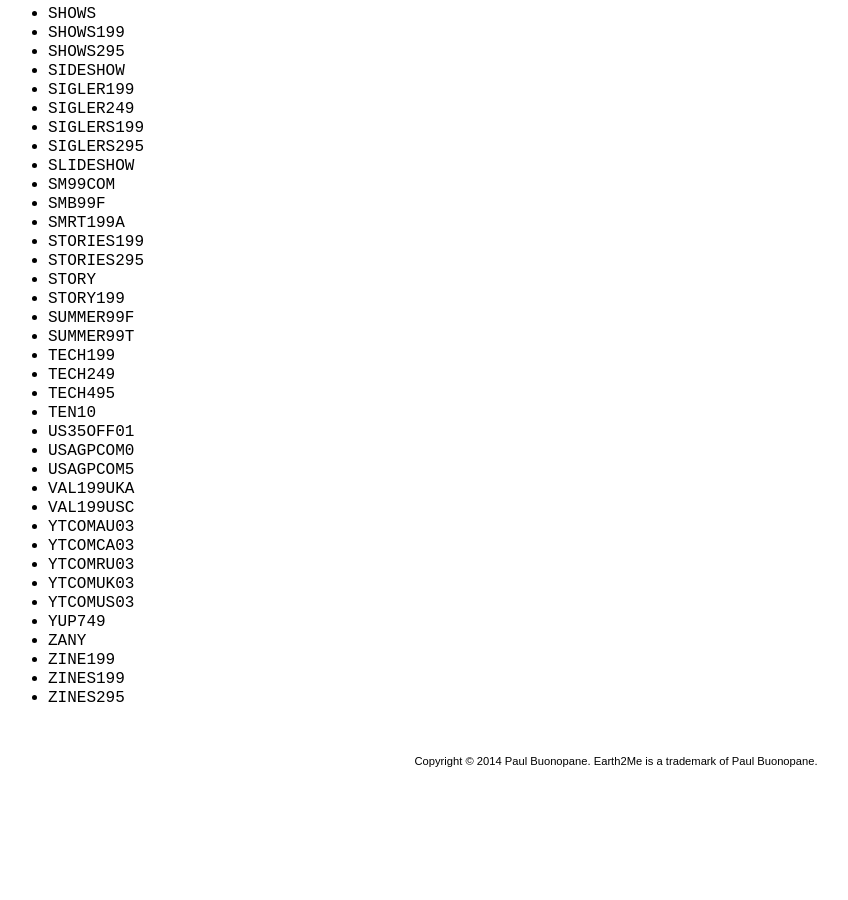
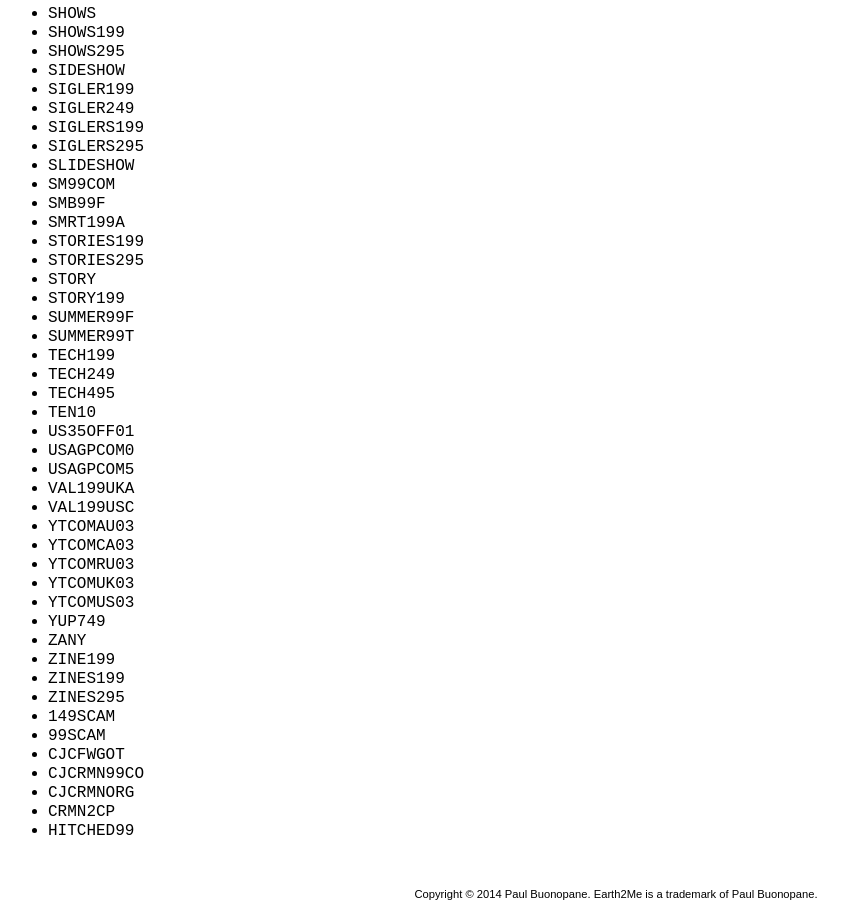
Before and after one commit to Earth2Me/Domains, a Jekyll site: the page built from godaddy-codes/all.md, in a window 1280 px wide and 900 px high, scrolled down 24799 px. Shown: the whole window, without its empty margins (24-872 px from the left). Built offline with Jekyll 4.4.1, drawn with Linux system fonts in a browser that asks for light colours; comment, search, counter and statistics services are not loaded; before the commit the page ends 25566 px from its top, so only the background shows below that.

Commit message:
Dead codes from pages 823 through 825

```diff
--- a/_data/godaddydead.yml
+++ b/_data/godaddydead.yml
@@ -642,3 +642,10 @@
 - ZINE199
 - ZINES199
 - ZINES295
+- 149SCAM
+- 99SCAM
+- CJCFWGOT
+- CJCRMN99CO
+- CJCRMNORG
+- CRMN2CP
+- HITCHED99
```
